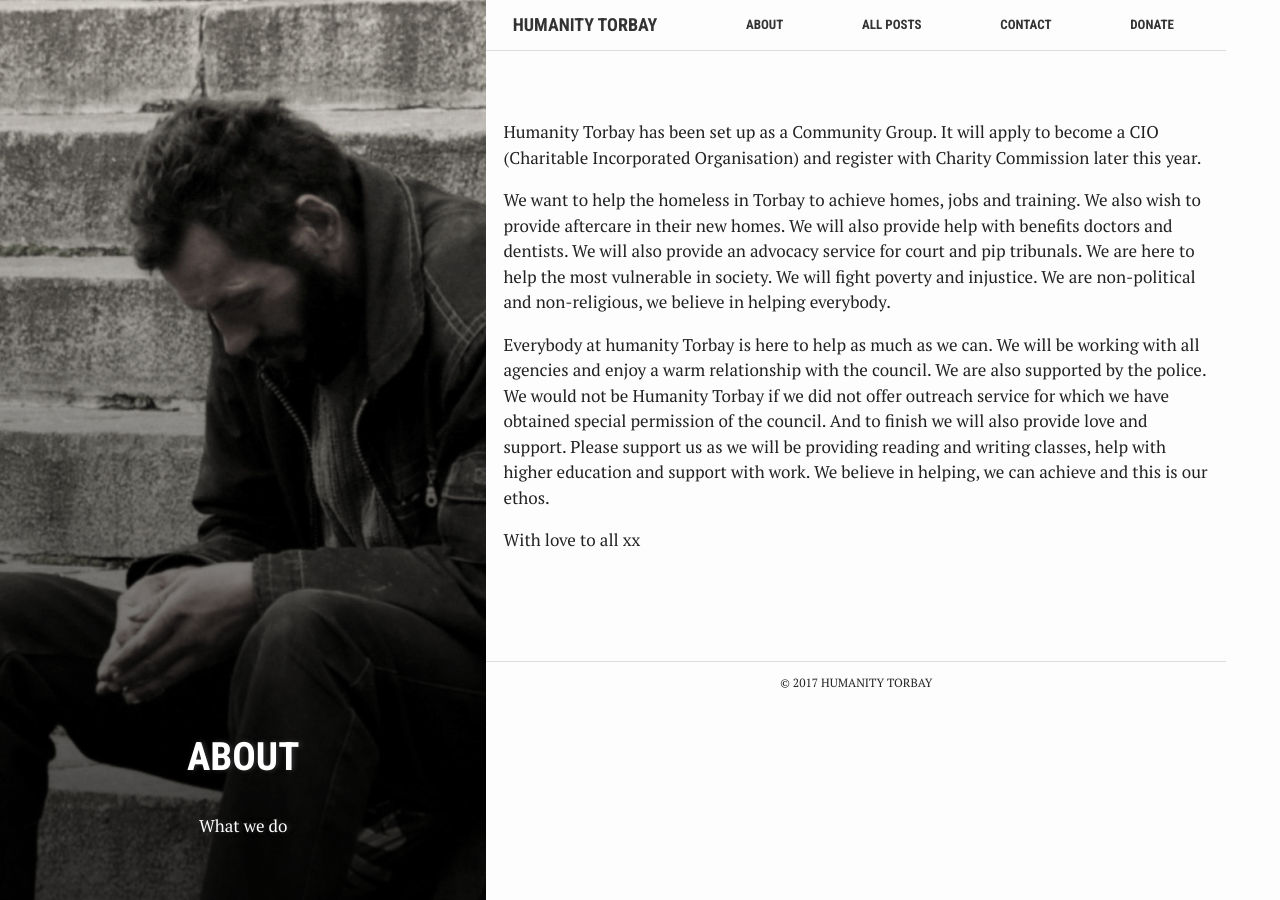
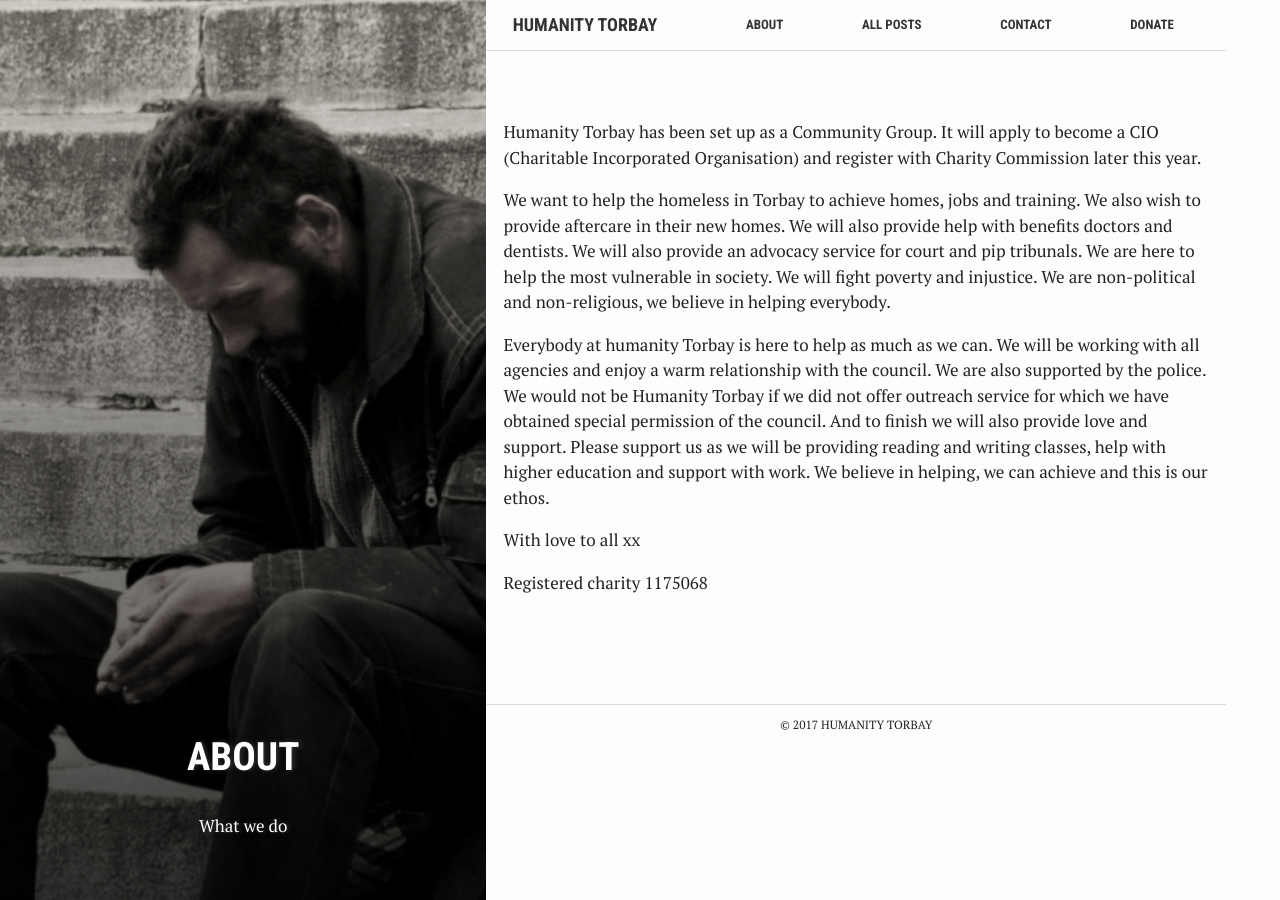
Before and after one commit to elken/humanity, a Jekyll site: the page built from about.md, in a window 1280 px wide. Built offline with Jekyll 4.4.1, drawn with Linux system fonts in a browser that asks for light colours; nearby versions of some CDN libraries.

Commit message:
Updated About

```diff
--- a/about.md
+++ b/about.md
@@ -2,10 +2,10 @@
 title: About
 permalink: "/about/"
 bg: man.png
-layout: page
 crawlertitle: What we do
 summary: What we do
 active: about
+layout: page
 ---
 
 Humanity Torbay has been set up as a Community Group. It will apply to become a CIO (Charitable Incorporated Organisation) and register with Charity Commission later this year.
@@ -15,3 +15,5 @@ We want to help the homeless in Torbay to achieve homes, jobs and training. We a
 Everybody at humanity Torbay is here to help as much as we can. We will be working with all agencies and enjoy a warm relationship with the council. We are also supported by the police. We would not be Humanity Torbay if we did not offer outreach service for which we have obtained special permission of the council. And to finish we will also provide love and support. Please support us as we will be providing reading and writing classes, help with higher education and support with work. We believe in helping, we can achieve and this is our ethos.
 
 With love to all xx
+
+Registered charity 1175068
```
